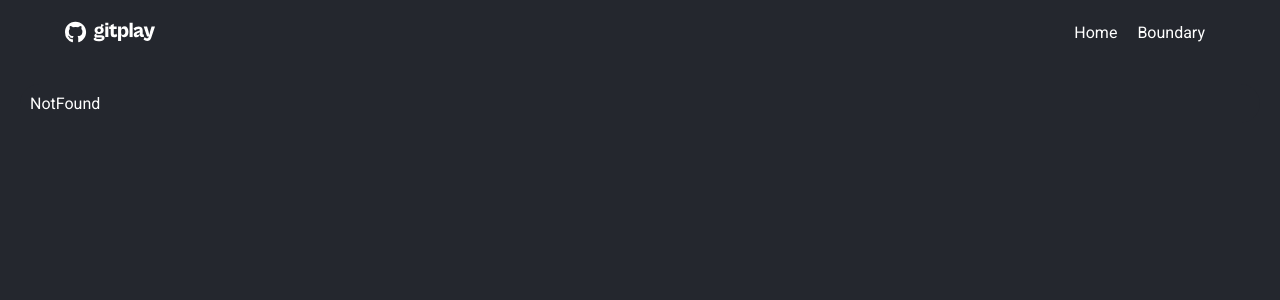
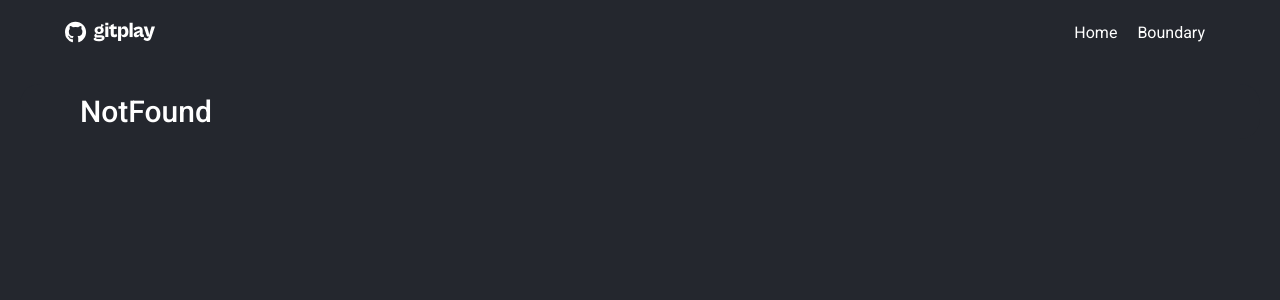
Before and after one commit to DAVIDEbun/GitPlay, a React (Create React App) app: page /not-found in a window 1280 px wide. Shown: the top 300 px of the page. Built offline with nearby package versions, Linux system fonts and the light colour scheme.

Commit message:
clean up

```diff
--- a/src/index.css
+++ b/src/index.css
@@ -271,7 +271,7 @@ nav a {
   margin: 10px;
 }
 
-.pagination li {
+.pagination p {
   display: flex;
   border: none;
   color: #ffffff;
@@ -390,7 +390,7 @@ nav a {
   font-size: 30px;
   font-weight: 500;
   text-align: left;
-  margin-left: 20px;
+  margin-left: 50px;
 }
 
 .errorPage p {
@@ -398,3 +398,7 @@ nav a {
   font-weight: 200;
   text-align: left;
 }
+
+.errorPage button {
+  margin-left: 50px;
+}
--- a/src/pages/NotFound.jsx
+++ b/src/pages/NotFound.jsx
@@ -2,7 +2,7 @@ import React from "react";
 import { Helmet } from "react-helmet-async";
 
 function NotFound() {
-  return <div className="errorPage">NotFound</div>;
+  return <div className="errorPage"><h1>NotFound</h1></div>;
 }
 
 export default NotFound;
```
